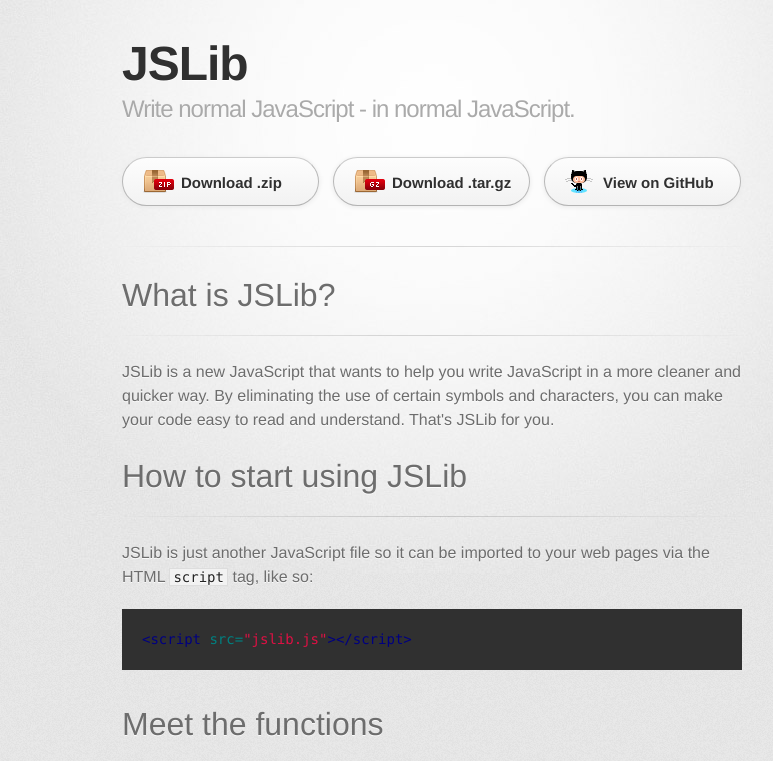
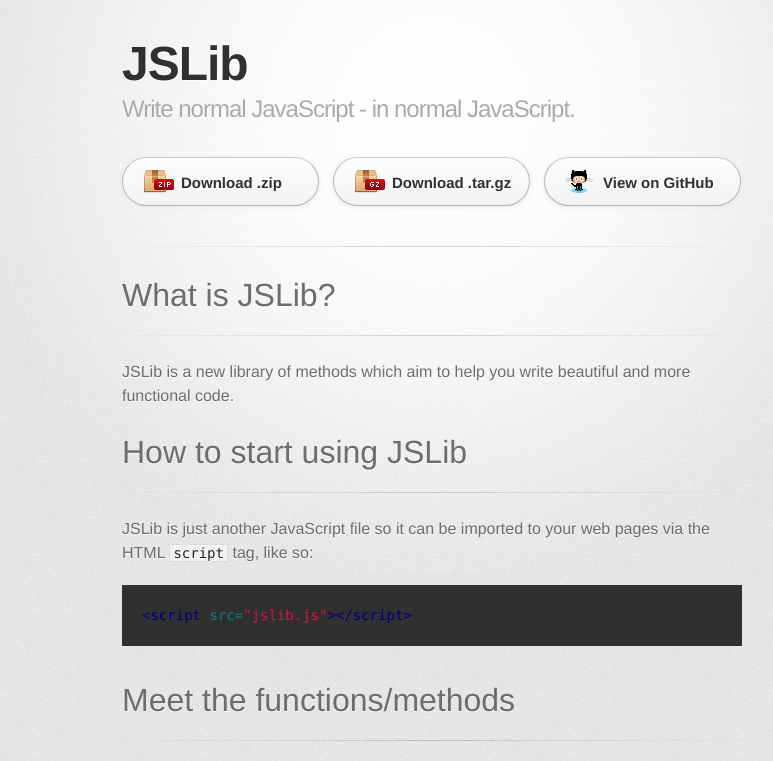
Before and after one commit to sharikul/JSLib, a plain HTML site: page index.html in a window 1280 px wide. Shown: the top 761 px of the page, without its empty margins (208-981 px from the left). Drawn offline with Linux system fonts and the light colour scheme; a web font is replaced by a local one.

```diff
--- a/index.html
+++ b/index.html
@@ -33,7 +33,7 @@
         <section id="main_content">
           <h1>What is JSLib?</h1>
 
-<hr><p>JSLib is a new JavaScript that wants to help you write JavaScript in a more cleaner and quicker way. By eliminating the use of certain symbols and characters, you can make your code easy to read and understand. That's JSLib for you.</p>
+<hr><p>JSLib is a new library of methods which aim to help you write beautiful and more functional code. </p>
 
 <h1>How to start using JSLib</h1>
 
@@ -42,7 +42,7 @@
 <div class="highlight"><pre><span class="nt">&lt;script </span><span class="na">src=</span><span class="s">"jslib.js"</span><span class="nt">&gt;&lt;/script&gt;</span>
 </pre></div>
 
-<h1>Meet the functions</h1>
+<h1>Meet the functions/methods</h1>
 
 <hr><ol>
 <li>
```
Also changed, not shown: params.json (+1 -1 lines).
